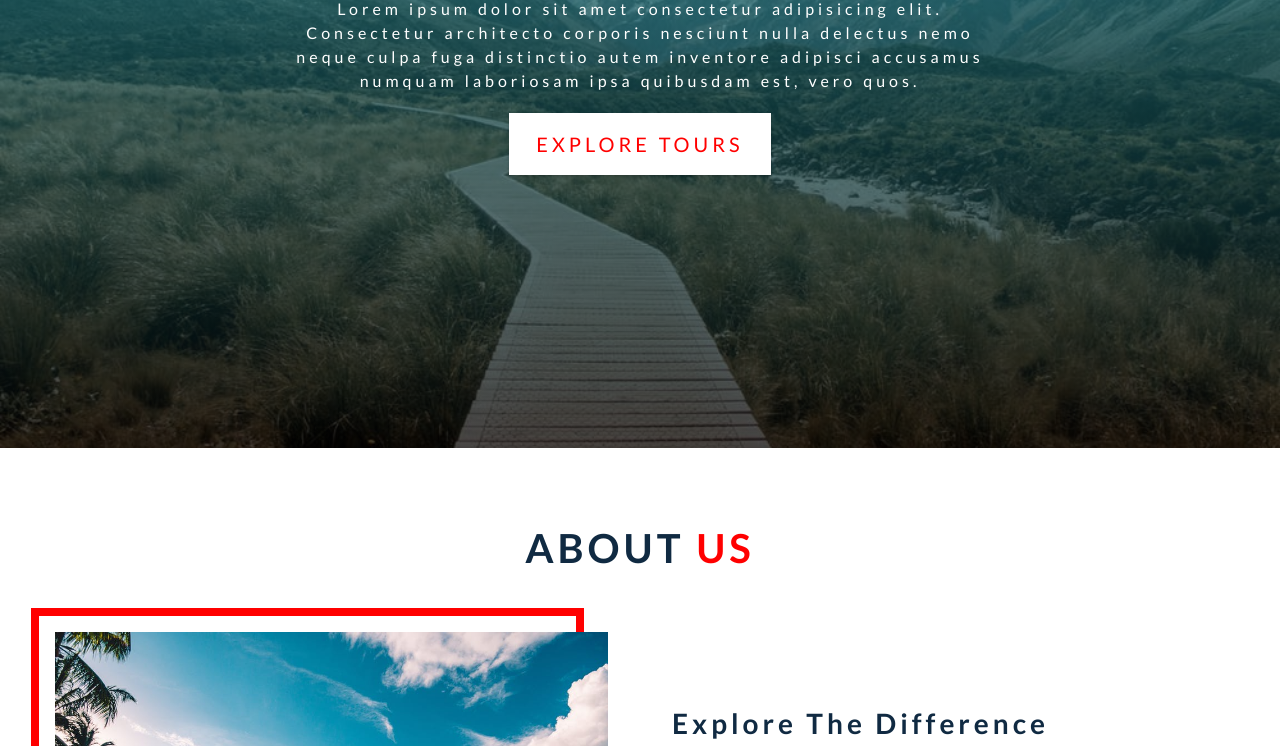
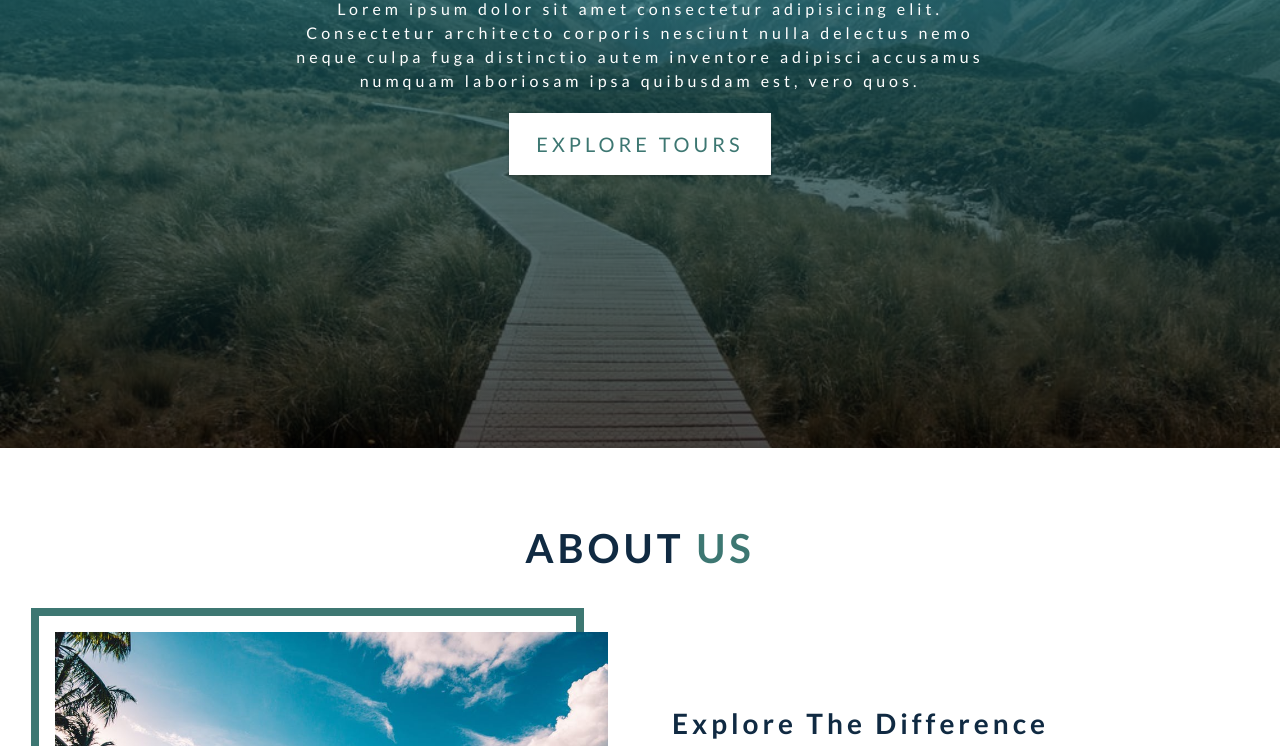
Before and after one commit to judy99/backroads-flexbox, a plain HTML site: page index.html in a window 1280 px wide. Shown: the part 352-1098 px from the top of the page. Drawn offline with Linux system fonts and the light colour scheme.

Commit message:
change color

```diff
--- a/css/styles.css
+++ b/css/styles.css
@@ -19,7 +19,7 @@ Variables
   --clr-primary-4: hsl(184, 77%, 34%);
   /* primary/main color */
   /* --clr-primary-5: hsl(185, 62%, 45%); */
-  --clr-primary-5: red;
+  --clr-primary-5: rgb(61, 119, 114);
 
   /* lighter shades of primary color */
   --clr-primary-6: hsl(185, 57%, 50%);
--- a/js/app.js
+++ b/js/app.js
@@ -7,6 +7,7 @@ const date = (document.getElementById("date").innerHTML =
 // select button and links
 const navBtn = document.getElementById("nav-toggle");
 const links = document.getElementById("nav-links");
+console.log("links = ", links)
 // add event listener
 navBtn.addEventListener("click", () => {
   links.classList.toggle("show-links");
```
